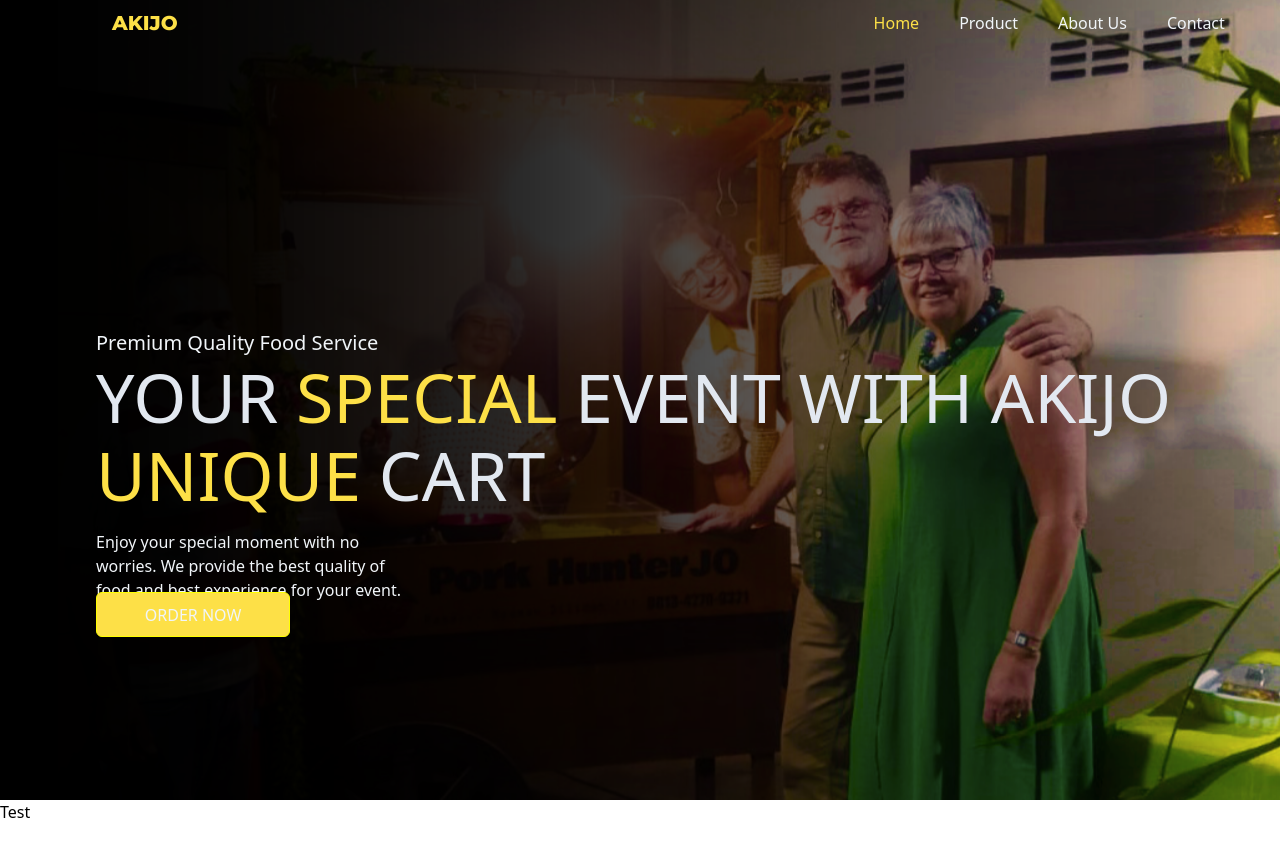
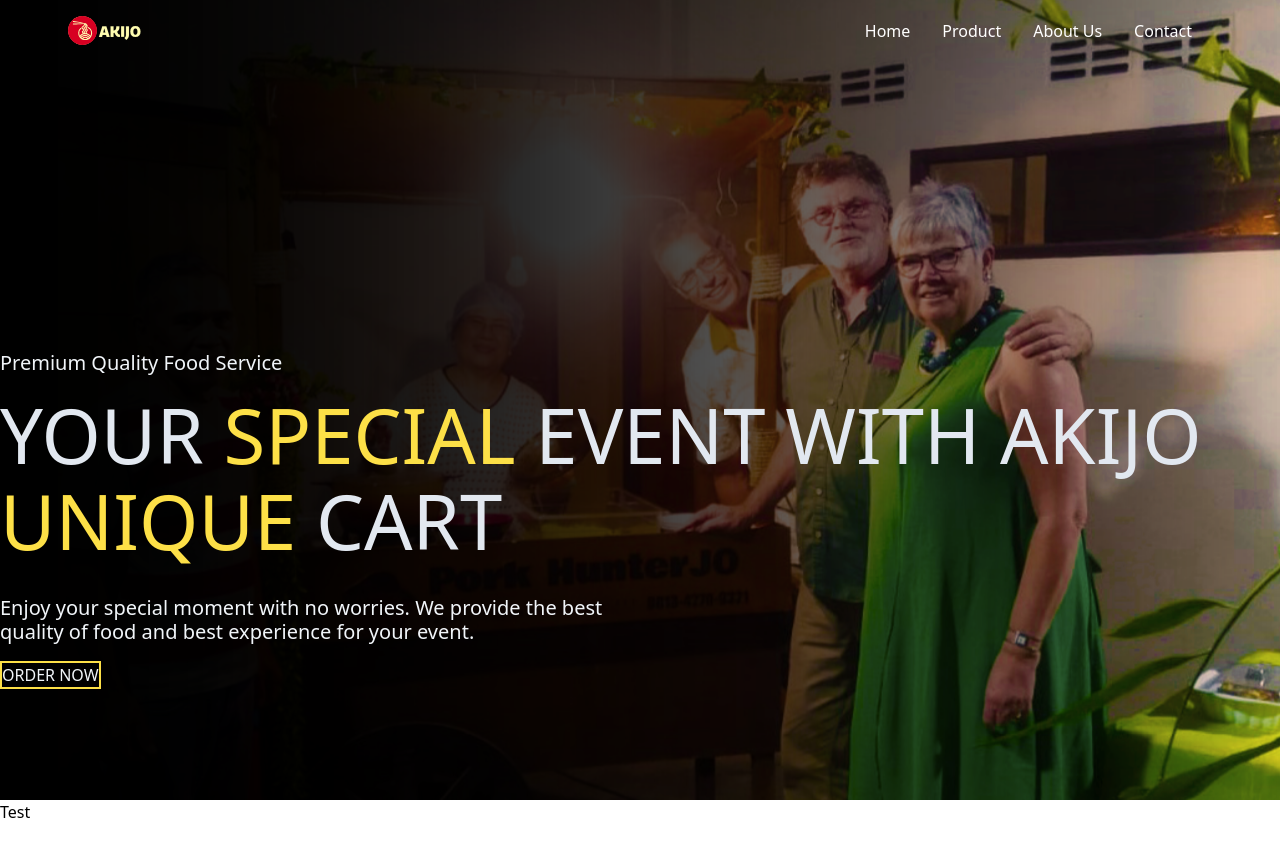
Before and after one commit to gads131/akijo-new-web, a React (Vite) app: page / in a window 1280 px wide. Shown: the top 856 px of the page. Built offline with nearby package versions, Linux system fonts and the light colour scheme; a web font is replaced by a local one.

Commit message:
rework navbar and hero

```diff
--- a/src/Section/Hero.jsx
+++ b/src/Section/Hero.jsx
@@ -1,38 +1,58 @@
-import React from 'react'
+import React from "react";
 import home from "../assets/home.png";
 
 const Hero = () => {
   return (
     <section className='hero id="home"'>
       <div className="parent">
-        <img src={home} alt=""
-        className='image-home absolute inset-0 object-cover object-center w-full max-w-full transform scale-x(-1) animate-scale'
-        style={{ objectPosition: "center", height: "100%", transform: "scale-x(-1)"}}
+        <img
+          src={home}
+          alt=""
+          className="image-home scale-x(-1) animate-scale absolute inset-0 w-full max-w-full transform object-cover object-center"
+          style={{
+            objectPosition: "center",
+            height: "100%",
+            transform: "scale-x(-1)",
+          }}
         />
-        <div>
-        <div className="absolute inset-0 bg-gradient-to-r from-black opacity-100 to to-transparent min-h-full"></div>
-        <div className="absolute inset-0 bg-gradient-to-r from-black opacity-100 to to-transparent min-h-full"></div>
+        <div className="hidden">
+          <div className="absolute inset-0 min-h-full bg-gradient-to-r from-black to-transparent opacity-100"></div>
+          <div className="absolute inset-0 min-h-full bg-gradient-to-r from-black to-transparent opacity-100"></div>
         </div>
-        <div className="wrapper relative flex flex-col items-start w-full pt-52 pl-24">
-            <p className='flex text-slate-100 text-xl'>Premium Quality Food Service</p>
+        <div className="">
+          <div className="absolute inset-0 min-h-full bg-gradient-to-r from-black to-transparent opacity-100"></div>
+          <div className="absolute inset-0 min-h-full bg-gradient-to-r from-black to-transparent opacity-100"></div>
+        </div>
+        {/* hero--------------- */}
+        <div className="relative flex min-h-screen w-full flex-col justify-center gap-4">
+          <p className="flex text-sm text-slate-100 lg:text-xl">
+            Premium Quality Food Service
+          </p>
 
-            <h1 className='flex text-slate-200 text-6xl mb-4 uppercase'>
-              <p>your <span className='text-yellow-300'>special</span> event With AKIJO <br /> <span className='text-yellow-300'>unique</span> cart</p>
-            </h1>
-            <p className='flex text-slate-100 font-light w-80'>
-            Enjoy your special moment with no worries. We provide the best quality of food and best experience for your event.
+          <h1 className="mb-4 flex text-xl uppercase text-slate-200 md:text-3xl xl:text-8xl">
+            <p>
+              your <span className="text-yellow-300">special</span> event With
+              AKIJO <br /> <span className="text-yellow-300">unique</span> cart
             </p>
+          </h1>
+          <p className="flex w-1/2 text-xs font-light text-slate-100 md:text-base xl:text-xl">
+            Enjoy your special moment with no worries. We provide the best
+            quality of food and best experience for your event.
+          </p>
+          <div className="flex">
+            <button className="hover:text border-2 border-yellow-300 uppercase text-slate-100">
+              order Now
+            </button>
+          </div>
+          {/* <button className="hero-btn flex flex-wrap gap-24">
+            <div className="hover:text- uppercase text-slate-100">
+              Order Now
+            </div>
+          </button> */}
         </div>
-        <button className='hero-btn items-center justify-center whitespace-nowrap bg-yellow-300 w-full py-2 px-24 mt-48 max-h-screen mx-24 border-2 border-yellow-300 rounded-md hover:bg-yellow-700'>
-          <div className='uppercase text-slate-100 hover:text-'>
-            Order Now
-          </div>
-        </button>
-    </div>
+      </div>
+    </section>
+  );
+};
 
-    </section>
-
-  )
-}
-
-export default Hero
+export default Hero;
--- a/src/components/Navbar.jsx
+++ b/src/components/Navbar.jsx
@@ -1,36 +1,102 @@
-import React, { useState } from 'react'
+import React, { useState } from "react";
 import logoWeb from "../assets/logoWeb.svg";
+import logoakijosvg from "../assets/logoakijosvg.svg";
 
 const Navbar = () => {
-  const [nav, setNav] = useState(false)
+  const [nav, setNav] = useState(false);
 
   const handleNav = () => {
-    setNav(!nav)
-  }
+    setNav(!nav);
+  };
 
   return (
-    <header className='navParent flex justify-between px-24 py-2 absolute z-10 w-full mx-auto max-w-8xl'>
-        <nav className='flex gap-4 items-center max-container w-full'>
-          <a href="#">
-            <img src={logoWeb} alt="logo"
-            width={129}
-            height={29}
-            className='m-auto w-[50px] h-[29]'/>
+    <nav class="absolute z-10 w-full p-4">
+      <div class="mx-auto flex items-center justify-between md:px-6">
+        <div class="flex items-center lg:max-w-xl">
+          <a href="#" class="font-semibold text-white">
+            <img
+              src={logoakijosvg}
+              alt="LogoNavbar"
+              className="m-auto h-[29px] w-[129px] pr-10 md:pr-0"
+            />
           </a>
-          <li className='flex justify-center items-center mr-2 font-montserrat font-extrabold text-yellow-300 text-xl cursor-pointer'>AKIJO</li>
-        </nav>
-        <nav className='flex flex-row items-center gap-4 whitespace-nowrap'>
-            {/* <ul className='flex flex-col justify-center items-center gap-8 w-full'></ul> */}
-            <ul className='flex flex-row justify-between items-center w-full gap-10'>
-            <li className='text-yellow-300 hover:text-slate-100 cursor-pointer'>Home</li>
-            <li className='text-slate-100 cursor-pointer'>Product</li>
-            <li className='text-slate-100 cursor-pointer'>About Us</li>
-            <li className='text-slate-100 cursor-pointer'>Contact</li>
-            </ul>
+        </div>
 
-        </nav>
-    </header>
-  )
-}
+        <div class="md:hidden">
+          <button class="text-white focus:outline-none">
+            <svg
+              class="h-6 w-6"
+              fill="none"
+              viewBox="0 0 24 24"
+              stroke="currentColor"
+            >
+              <path
+                stroke-linecap="round"
+                stroke-linejoin="round"
+                stroke-width="2"
+                d="M4 6h16M4 12h16M4 18h16"
+              ></path>
+            </svg>
+          </button>
+        </div>
 
-export default Navbar
+        <div class="hidden items-center gap-4 space-x-4 md:flex md:px-12">
+          <a
+            href="#"
+            class="pointer-cursor text-white transition-all duration-300 ease-in-out hover:-translate-y-1 hover:text-gray-300"
+          >
+            Home
+          </a>
+          <a
+            href="#"
+            class="pointer-cursor text-white transition-all duration-300 ease-in-out hover:-translate-y-1 hover:text-gray-300"
+          >
+            Product
+          </a>
+          <a
+            href="#"
+            class="pointer-cursor text-white transition-all duration-300 ease-in-out hover:-translate-y-1 hover:text-gray-300"
+          >
+            About Us
+          </a>
+          <a
+            href="#"
+            class="pointer-cursor text-white transition-all duration-300 ease-in-out hover:-translate-y-1 hover:text-gray-300"
+          >
+            Contact
+          </a>
+        </div>
+      </div>
+    </nav>
+
+    // <header className="navParent absolute z-10 flex w-full justify-between px-24 py-2 ">
+    //   <nav className="max-container flex w-full items-center gap-4">
+    //     <a href="#">
+    //       <img
+    //         src={logoWeb}
+    //         alt="logo"
+    //         width={129}
+    //         height={29}
+    //         className="m-auto h-[29] w-[50px]"
+    //       />
+    //     </a>
+    //     <li className="font-montserrat mr-2 flex cursor-pointer items-center justify-center text-xl font-extrabold text-yellow-300">
+    //       AKIJO
+    //     </li>
+    //   </nav>
+    //   <nav className="flex flex-row items-center gap-4 whitespace-nowrap">
+    //     {/* <ul className='flex flex-col justify-center items-center gap-8 w-full'></ul> */}
+    //     <ul className="flex w-full flex-row items-center justify-between gap-10">
+    //       <li className="cursor-pointer text-yellow-300 hover:text-slate-100">
+    //         Home
+    //       </li>
+    //       <li className="cursor-pointer text-slate-100">Product</li>
+    //       <li className="cursor-pointer text-slate-100">About Us</li>
+    //       <li className="cursor-pointer text-slate-100">Contact</li>
+    //     </ul>
+    //   </nav>
+    // </header>
+  );
+};
+
+export default Navbar;
--- a/tailwind.config.js
+++ b/tailwind.config.js
@@ -3,19 +3,22 @@
   content: ["./index.html", "./src/**/*.{js,ts,jsx,tsx}"],
   theme: {
     fontSize: {
-      xl: ['20px', '24,38px'],
-      '2xl': ['24px', '29.26px'],
-      '3xl': ['28px', '50px'],
-      '4xl': ['48px', '58px'],
-      '6xl': ['68px', '78px'],
-      '8xl': ['96px', '106px']
+      xs: ["12px", "16px"],
+      sm: ["14px", "20px"],
+      base: ["16px", "19.5px"],
+      lg: ["18px", "21.94px"],
+      xl: ["20px", "24.38px"],
+      "2xl": ["24px", "29.26px"],
+      "3xl": ["28px", "50px"],
+      "4xl": ["48px", "58px"],
+      "8xl": ["76px", "86px"],
     },
     extend: {
       padding: {
-        '34': '8rem',
+        34: "8rem",
       },
-      fontFamily:{
-        montserrat: ['Montserrat', 'sans-serif']
+      fontFamily: {
+        montserrat: ["Montserrat", "sans-serif"],
       },
     },
   },
```
Also changed, not shown: src/assets/logoakijosvg.svg (added).
